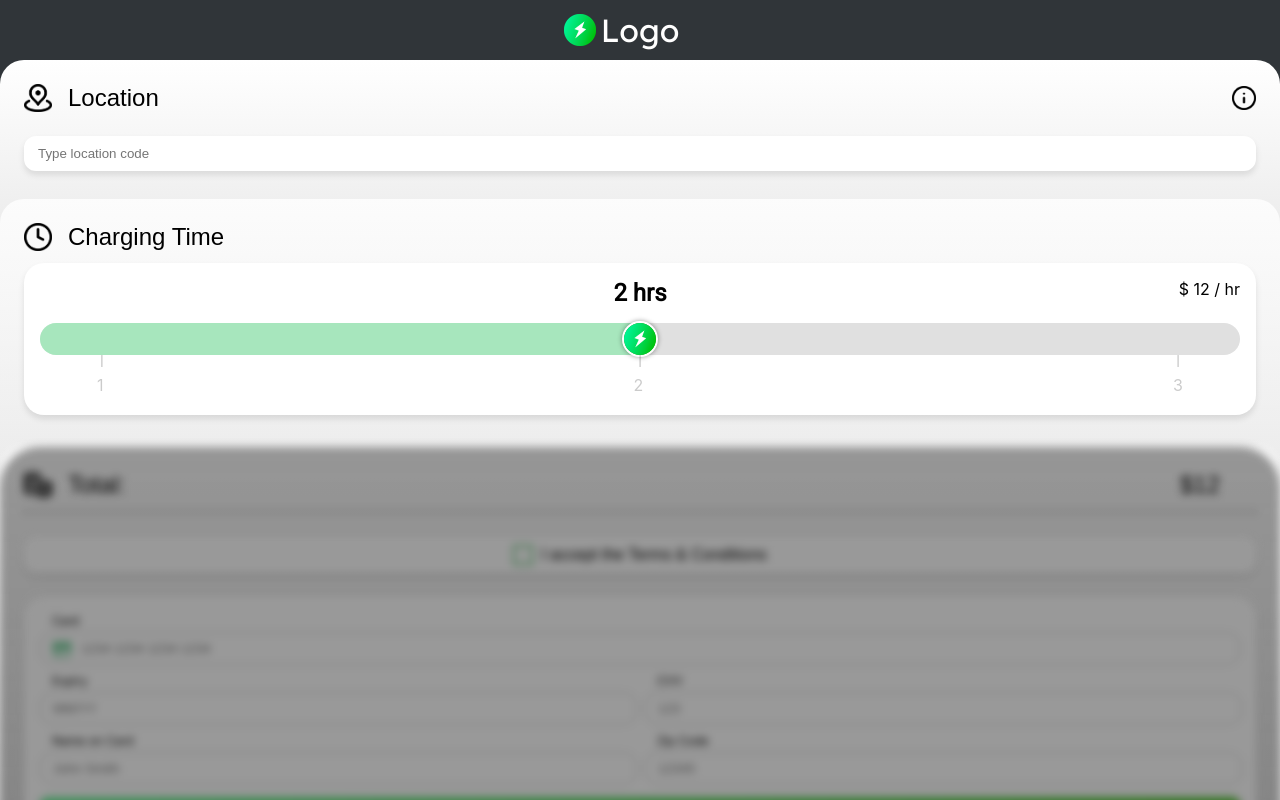
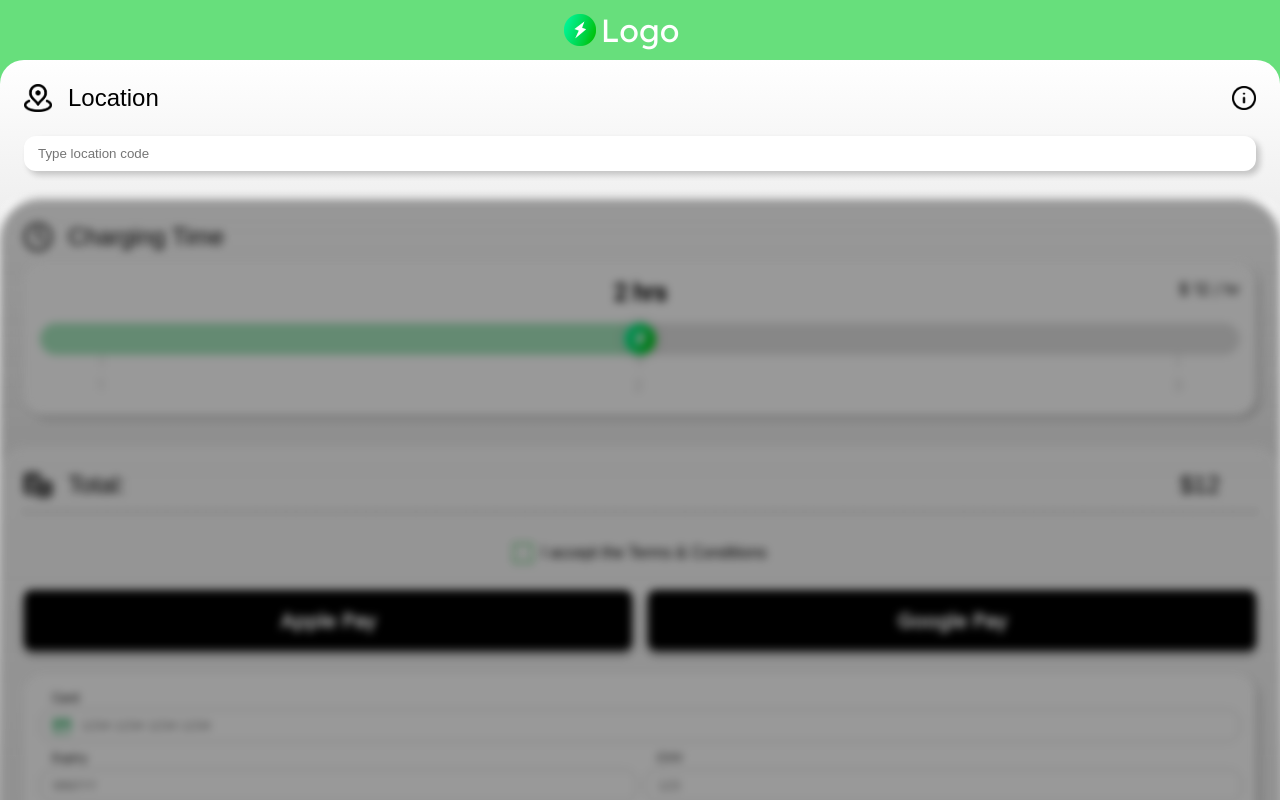
Before and after one commit to nolanrossi/ev-charging-payment, a React (Create React App) app: page / in a window 1280 px wide. Shown: the top 800 px of the page. Built offline with nearby package versions, Linux system fonts and the light colour scheme.

Commit message:
before collect.js integration

```diff
--- a/src/App.css
+++ b/src/App.css
@@ -10,30 +10,38 @@
   background: linear-gradient(to bottom, #ffffff, #9c9c9c);
   border-top-left-radius: 24px;
   border-top-right-radius: 24px;
+  border-bottom-left-radius: 24px;
+  border-bottom-right-radius: 24px;
 }
+
 
 .belowLocation {
   box-sizing: border-box; /* This ensures padding doesn't add to the width/height */
-  min-height: calc(100vh - 60px);
+  min-height: calc(100vh - 180px);
   background: linear-gradient(to bottom, rgba(255, 255, 255, 0.8), rgba(227, 227, 227, 0.5));
   border-top-left-radius: 24px;
   border-top-right-radius: 24px;
+  border-bottom-left-radius: 24px;
+  border-bottom-right-radius: 24px;
 }
 
+
 .belowTime {
-  background: linear-gradient(to bottom, rgba(255, 255, 255, 0.7), rgba(227, 227, 227, 0.6));
+  background: linear-gradient(to bottom, rgba(255, 255, 255, 0.7), rgba(255, 255, 255, 0.7));
   border-top-left-radius: 24px;
   border-top-right-radius: 24px;
+  border-bottom-left-radius: 24px;
+  border-bottom-right-radius: 24px;
   transition: filter 0.4s ease;
 
 }
 
-.belowTime-blurred {
+.belowLocation-blurred {
   filter: blur(4px);
   position: relative;
 }
 
-.belowTime-blurred::after {
+.belowLocation-blurred::after {
   content: "";
   position: absolute;
   border-top-left-radius: 40px;
@@ -45,3 +53,8 @@
   background-color: rgba(0, 0, 0, 0.4);
   pointer-events: none;
 }
+
+.footer {
+  height: 60px;
+  background-color: #67DF7C;
+}
--- a/src/App.js
+++ b/src/App.js
@@ -13,7 +13,7 @@ function App() {
 
 
   return (
-    <div className="App" style={{ backgroundColor: '#303539', height: '100%' }}>
+    <div className="App" style={{ backgroundColor: '#67DF7C', height: '100%' }}>
       <header>
         <Header />
       </header>
@@ -21,15 +21,14 @@ function App() {
 
       <div className="belowLogo">
         <LocationTab />
-        <div className="belowLocation">
+        <div className={`belowLocation ${hasInput ? '' : 'belowLocation-blurred'}`}>
           <ChargingTab />
-          <div className={`belowTime ${hasInput ? '' : 'belowTime-blurred'}`}>
+          <div className="belowTime">
             <PaymentTab />
           </div>
         </div>
       </div>
-
-
+      <div className="footer" />
 
       {/* </div> */}
 
--- /dev/null
+++ b/src/components/applePayButton.js
@@ -0,0 +1,37 @@
+import React from 'react';
+import "@fontsource/readex-pro";
+
+
+const ApplePayButton = () => {
+  return (
+    <div style={styles.payButtonOuter}>
+        Apple Pay
+    </div>
+  );
+};
+
+const styles = {
+    payButtonOuter: {
+        display: 'flex',
+        justifyContent: 'center',
+        alignItems: 'center',
+        color: '#FFFFFF', // This will make the text color white
+        borderRadius: '8px', // This will round the edges of the button
+        height: '60px',
+        width: '100%',
+        fontFamily: 'Readex Pro', // If you want to use the Readex Pro font for the button text
+        fontSize: '20px', // Adjust as needed
+        cursor: 'pointer', // This will change the cursor to a hand when hovering over the button
+        fontWeight: 'Bold',
+        marginTop: '12px',
+        boxShadow: '0px 4px 6px rgba(0,0,0,0.5)',
+        backgroundColor: undefined, // Remove the solid color
+        background: 'black'
+
+
+    },
+
+
+};
+
+export default ApplePayButton;
--- a/src/components/chargingTab.js
+++ b/src/components/chargingTab.js
@@ -67,7 +67,7 @@ const styles = {
         width: '100%', // Adjust as needed
         height: '120px', // Adjust as needed
         padding: '16px', // Optional: If you want some space inside the box
-        boxShadow: '0px 4px 6px rgba(0,0,0,0.1)',
+        boxShadow: '4px 4px 6px  rgba(0,0,0,0.2)',
     },
     chargingText: {
         fontFamily: "'Noto Sans TC Variable', sans-serif",
--- /dev/null
+++ b/src/components/googlePayButton.js
@@ -0,0 +1,37 @@
+import React from 'react';
+import "@fontsource/readex-pro";
+
+
+const GooglePayButton = () => {
+  return (
+    <div style={styles.payButtonOuter}>
+        Google Pay
+    </div>
+  );
+};
+
+const styles = {
+    payButtonOuter: {
+        display: 'flex',
+        justifyContent: 'center',
+        alignItems: 'center',
+        color: '#FFFFFF', // This will make the text color white
+        borderRadius: '8px', // This will round the edges of the button
+        height: '60px',
+        width: '100%',
+        fontFamily: 'Readex Pro', // If you want to use the Readex Pro font for the button text
+        fontSize: '20px', // Adjust as needed
+        cursor: 'pointer', // This will change the cursor to a hand when hovering over the button
+        fontWeight: 'Bold',
+        marginTop: '12px',
+        boxShadow: '0px 4px 6px rgba(0,0,0,0.5)',
+        backgroundColor: undefined, // Remove the solid color
+        background: 'black'
+
+
+    },
+
+
+};
+
+export default GooglePayButton;
--- a/src/components/locationTab.js
+++ b/src/components/locationTab.js
@@ -23,11 +23,19 @@ import { useLocation } from './locationContext';
 const LocationTab = () => {
     const { hasInput, setHasInput } = useLocation();
     const [isFocused, setIsFocused] = useState(false);
+    const inputRef = React.useRef(null);  // Create a ref for the input element
 
     const handleInputChange = (e) => {
         setHasInput(e.target.value !== "");
+    };
 
+    const handleKeyDown = (e) => {
+        if (e.key === 'Enter') {
+            e.preventDefault();  // Prevents the default form submission behavior
+            inputRef.current.blur();  // Blurs the input field to remove focus
+        }
     };
+
 
   return (
     <div style={styles.locationContainer}>
@@ -42,12 +50,13 @@ const LocationTab = () => {
         </div>
         <div style={styles.locationInputRow}>
             <input
+                ref={inputRef}  // Set the ref property to inputRef
                 style={isFocused ? styles.focusedLocationInput : styles.locationInput}
                 placeholder="Type location code"
                 onFocus={() => setIsFocused(true)}
                 onBlur={() => setIsFocused(false)}
                 onChange={handleInputChange}
-
+                onKeyDown={handleKeyDown}  // Set the onKeyDown prop to handleKeyDown
             />
         </div>
     </div>
@@ -96,7 +105,7 @@ const styles = {
         padding: '8px',
         border: '2px solid #ffffff',
         borderRadius: '12px',
-        boxShadow: '0px 4px 6px rgba(0,0,0,0.1)',
+        boxShadow: '4px 4px 6px  rgba(0,0,0,0.2)',
         paddingLeft: '12px',
 
 
--- a/src/components/paymentTab.js
+++ b/src/components/paymentTab.js
@@ -11,6 +11,10 @@ import { FontAwesomeIcon } from '@fortawesome/react-fontawesome'
 import { faWallet } from '@fortawesome/free-solid-svg-icons';
 import { faCreditCard } from '@fortawesome/free-solid-svg-icons';
 import PayButton from './payButton';
+import ApplePayButton from './applePayButton';
+import GooglePayButton from './googlePayButton';
+
+
 import breadIcon from '../static/breadIcon.png'; // Importing the image
 
 
@@ -38,7 +42,7 @@ const PaymentTab = () => {
         </div>
         <div style={styles.dottedLine}></div>
         <div
-            style={termsAccepted ? styles.shadedTotalContainer : styles.totalContainer}
+            style={styles.totalContainer}
             onChange={() => setTermsAccepted(!termsAccepted)}
         >
 
@@ -54,6 +58,12 @@ const PaymentTab = () => {
             </label>
 
         </div>
+        <div style={styles.alternativePaymentOuter}>
+            <ApplePayButton/>
+            <GooglePayButton/>
+
+        </div>
+
         <div style={styles.editContainer}>
 
             <div style={styles.cardInputSection}>
@@ -132,6 +142,13 @@ const styles = {
         alignItems: 'stretch',
         padding: '24px'
     },
+    alternativePaymentOuter: {
+        display: 'flex',
+        flexDirection: 'row',
+        marginBottom: '24px',
+        gap: '16px'
+
+    },
     dottedLine: {
         height: 0,
         borderTop: '2px dashed #a3a3a3',  // Change 'black' to any color you prefer
@@ -140,7 +157,7 @@ const styles = {
     editContainer: {
         padding: '16px',
         borderRadius: '20px',
-        boxShadow: '0px 4px 6px rgba(0,0,0,0.1)',
+        boxShadow: '4px 4px 6px  rgba(0,0,0,0.2)',
         backgroundColor: 'white',
     },
     paymentRow: {
@@ -250,30 +267,12 @@ const styles = {
         display: 'flex',
         justifyContent: 'center',
         alignItems: 'center',
-        backgroundColor: 'white',
         padding: '6px',
         position: 'relative', // This is added to position the priceText in the middle
-        marginBottom: '24px',
+        marginBottom: '9px',
         borderRadius: '12px',
-        border: '2px solid #ffffff',
-        boxShadow: '0px 4px 6px rgba(0,0,0,0.1)',
         fontFamily: "'Noto Sans TC Variable', sans-serif",
         fontWeight: '500',
-    },
-    shadedTotalContainer: {
-        display: 'flex',
-        justifyContent: 'center',
-        alignItems: 'center',
-        backgroundColor: 'white',
-        padding: '6px',
-        position: 'relative', // This is added to position the priceText in the middle
-        marginBottom: '24px',
-        borderRadius: '12px',
-        border: '2px solid #70ee9b',
-        boxShadow: '0px 4px 6px rgba(0,0,0,0.1)',
-        fontFamily: "'Noto Sans TC Variable', sans-serif",
-        fontWeight: '500',
-
     },
     totalText: {
         fontFamily: 'quicksand',
```
